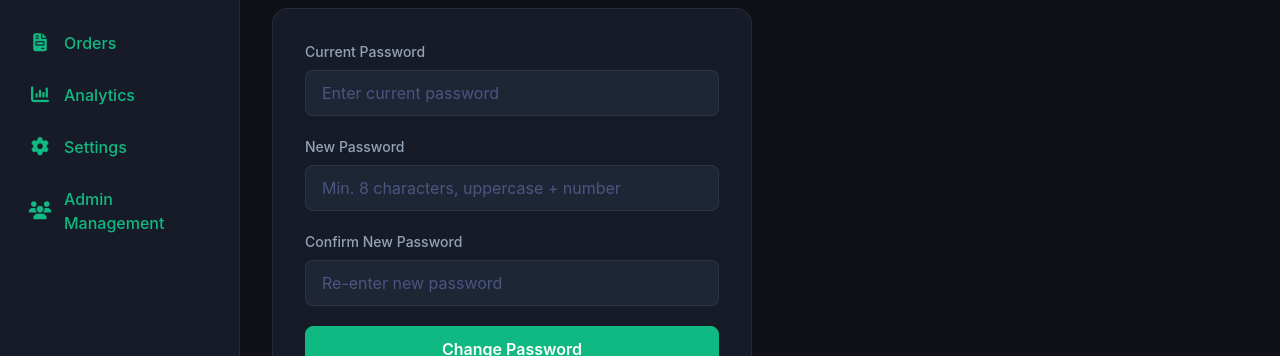
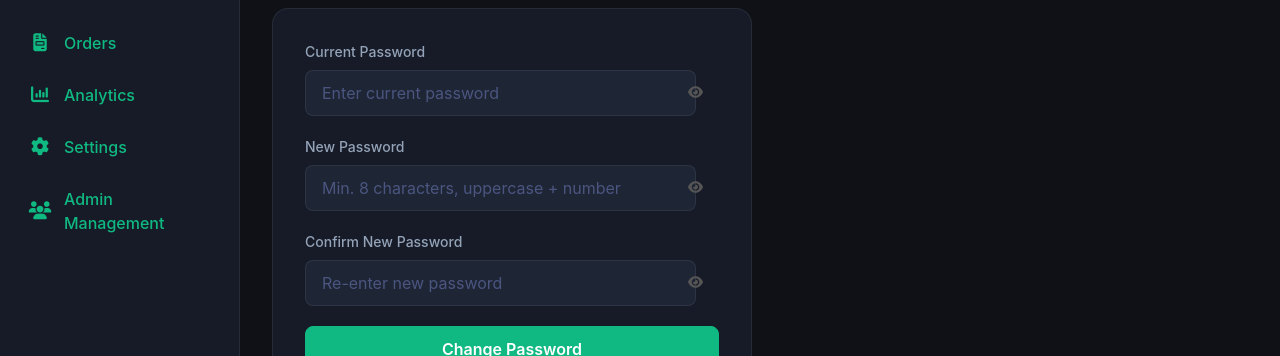
Before and after one commit to emmanuelryann/Food-Stuffs, a React (Vite) app: page /admin/change-password in a window 1280 px wide. Shown: the part 169-525 px from the top of the page. Built offline with nearby package versions, Linux system fonts and the light colour scheme; no server answers; sample sign-in values are in the browser's storage.

Commit message:
fix: issues 8, 10, and 12

```diff
--- a/src/components/admin/ChangePassword.jsx
+++ b/src/components/admin/ChangePassword.jsx
@@ -15,6 +15,9 @@ function ChangePassword() {
   });
   const [error, setError] = useState('');
   const [success, setSuccess] = useState('');
+  const [showCurrent, setShowCurrent] = useState(false);
+  const [showNew, setShowNew] = useState(false);
+  const [showConfirm, setShowConfirm] = useState(false);
 
   const mutation = useMutation({
     mutationFn: async (data) => {
@@ -79,9 +82,10 @@ function ChangePassword() {
 
           <div className="input-group">
             <label htmlFor="current-pwd">Current Password</label>
+            <div className="input-with-icon">
               <input
                 id="current-pwd"
-              type="password"
+                type={showCurrent ? 'text' : 'password'}
                 className="input"
                 placeholder="Enter current password"
                 value={form.currentPassword}
@@ -89,13 +93,23 @@ function ChangePassword() {
                 required
                 autoComplete="current-password"
               />
+              <button
+                type="button"
+                className="icon-btn"
+                onClick={() => setShowCurrent(!showCurrent)}
+                aria-label={showCurrent ? 'Hide password' : 'Show password'}
+              >
+                <i className={`fa-solid ${showCurrent ? 'fa-eye-slash' : 'fa-eye'}`}></i>
+              </button>
+            </div>
           </div>
 
           <div className="input-group">
             <label htmlFor="new-pwd">New Password</label>
+            <div className="input-with-icon">
               <input
                 id="new-pwd"
-              type="password"
+                type={showNew ? 'text' : 'password'}
                 className="input"
                 placeholder="Min. 8 characters, uppercase + number"
                 value={form.newPassword}
@@ -103,13 +117,23 @@ function ChangePassword() {
                 required
                 autoComplete="new-password"
               />
+              <button
+                type="button"
+                className="icon-btn"
+                onClick={() => setShowNew(!showNew)}
+                aria-label={showNew ? 'Hide password' : 'Show password'}
+              >
+                <i className={`fa-solid ${showNew ? 'fa-eye-slash' : 'fa-eye'}`}></i>
+              </button>
+            </div>
           </div>
 
           <div className="input-group">
             <label htmlFor="confirm-pwd">Confirm New Password</label>
+            <div className="input-with-icon">
               <input
                 id="confirm-pwd"
-              type="password"
+                type={showConfirm ? 'text' : 'password'}
                 className="input"
                 placeholder="Re-enter new password"
                 value={form.confirmPassword}
@@ -117,6 +141,15 @@ function ChangePassword() {
                 required
                 autoComplete="new-password"
               />
+              <button
+                type="button"
+                className="icon-btn"
+                onClick={() => setShowConfirm(!showConfirm)}
+                aria-label={showConfirm ? 'Hide password' : 'Show password'}
+              >
+                <i className={`fa-solid ${showConfirm ? 'fa-eye-slash' : 'fa-eye'}`}></i>
+              </button>
+            </div>
           </div>
 
           <button
--- a/src/components/admin/Dashboard.jsx
+++ b/src/components/admin/Dashboard.jsx
@@ -20,7 +20,13 @@ function Dashboard() {
     queryFn: () => fetchJsonWithAuth(`${API}/api/admin/analytics/click-insights`),
   });
 
+  const { data: settings } = useQuery({
+    queryKey: ['settings'],
+    queryFn: () => fetchJsonWithAuth(`${API}/api/settings`),
+  });
+
   const isLoading = loadingProducts || loadingOrders || loadingClicks;
+  const currency = settings?.currencySymbol || '$';
 
   const totalProducts = products?.length || 0;
   const pendingOrders = orders?.filter((o) => o.status === 'pending').length || 0;
@@ -84,7 +90,7 @@ function Dashboard() {
         <div className="stat-card">
           <div className="stat-icon"><i className="fa-solid fa-dollar-sign"></i></div>
           <div className="stat-label">Total Revenue</div>
-          <div className="stat-value">${totalRevenue.toFixed(2)}</div>
+          <div className="stat-value">{currency}{totalRevenue.toFixed(2)}</div>
           <div className="stat-sub">From completed sales</div>
         </div>
 
@@ -120,7 +126,7 @@ function Dashboard() {
                   <tr key={order.orderId}>
                     <td className="order-id-cell">{order.orderId}</td>
                     <td>{order.customerName || '—'}</td>
-                    <td>${order.totalAmount.toFixed(2)}</td>
+                    <td>{currency}{order.totalAmount.toFixed(2)}</td>
                     <td>
                       <span className={`badge ${getStatusBadge(order.status)}`}>
                         {order.status}
--- a/src/components/admin/Login.jsx
+++ b/src/components/admin/Login.jsx
@@ -10,6 +10,7 @@ const API = import.meta.env.VITE_API_URL || 'http://localhost:3000';
 function Login() {
   const [email, setEmail] = useState('');
   const [password, setPassword] = useState('');
+  const [showPassword, setShowPassword] = useState(false);
   const [error, setError] = useState('');
   const navigate = useNavigate();
 
@@ -73,16 +74,26 @@ function Login() {
 
             <div className="input-group">
               <label htmlFor="password">Password</label>
+              <div className="input-with-icon">
                 <input
                   id="password"
-                type="password"
+                  type={showPassword ? 'text' : 'password'}
                   className="input"
-                placeholder="Enter your password"
+                  placeholder="••••••••"
                   value={password}
                   onChange={(e) => setPassword(e.target.value)}
                   required
                   autoComplete="current-password"
                 />
+                <button
+                  type="button"
+                  className="icon-btn"
+                  onClick={() => setShowPassword(!showPassword)}
+                  aria-label={showPassword ? 'Hide password' : 'Show password'}
+                >
+                  <i className={`fa-solid ${showPassword ? 'fa-eye-slash' : 'fa-eye'}`}></i>
+                </button>
+              </div>
             </div>
 
             <button
--- a/src/components/admin/Orders.jsx
+++ b/src/components/admin/Orders.jsx
@@ -29,6 +29,13 @@ function Orders() {
       return data;
     },
   });
+
+  const { data: settings } = useQuery({
+    queryKey: ['settings'],
+    queryFn: () => fetchJsonWithAuth(`${API}/api/settings`),
+  });
+
+  const currency = settings?.currencySymbol || '$';
 
   const statusMutation = useMutation({
     mutationFn: async ({ id, status }) => {
@@ -197,7 +204,7 @@ function Orders() {
                   </td>
                   <td>{order.customerName || '—'}</td>
                   <td>{order.items.length} item(s)</td>
-                  <td className="price-cell">${order.totalAmount.toFixed(2)}</td>
+                  <td className="price-cell">{currency}{order.totalAmount.toFixed(2)}</td>
                   <td>
                     <div className="status-cell">
                       <span className={`status-dot ${order.status}`}></span>
@@ -253,16 +260,16 @@ function Orders() {
                           <tr key={i}>
                             <td>{item.name}</td>
                             <td>{item.quantity}</td>
-                            <td>${item.priceAtPurchase.toFixed(2)}</td>
-                            <td className="price-cell">${(item.quantity * item.priceAtPurchase).toFixed(2)}</td>
+                            <td>{currency}{item.priceAtPurchase.toFixed(2)}</td>
+                            <td className="price-cell">{currency}{(item.quantity * item.priceAtPurchase).toFixed(2)}</td>
                           </tr>
                         ))}
                       </tbody>
                     </table>
                   </div>
                   <div className="order-totals">
-                    <div className="detail-row"><span>Delivery Fee:</span><span>${order.deliveryFee.toFixed(2)}</span></div>
-                    <div className="detail-row total-row"><span>Total:</span><span>${order.totalAmount.toFixed(2)}</span></div>
+                    <div className="detail-row"><span>Delivery Fee:</span><span>{currency}{order.deliveryFee.toFixed(2)}</span></div>
+                    <div className="detail-row total-row"><span>Total:</span><span>{currency}{order.totalAmount.toFixed(2)}</span></div>
                   </div>
                 </div>
               );
--- a/src/components/admin/Products.jsx
+++ b/src/components/admin/Products.jsx
@@ -48,6 +48,13 @@ function Products() {
       return res.json();
     },
   });
+
+  const { data: settings } = useQuery({
+    queryKey: ['settings'],
+    queryFn: () => fetchJsonWithAuth(`${API}/api/settings`),
+  });
+
+  const currency = settings?.currencySymbol || '$';
 
   const uploadToImageKit = async (file) => {
     // Step 1: Get auth signature from backend
@@ -280,7 +287,7 @@ function Products() {
                     <div className="product-id">ID: {product.productId}</div>
                   </td>
                   <td>{product.category}</td>
-                  <td className="price-cell">${product.price.toFixed(2)}</td>
+                  <td className="price-cell">{currency}{product.price.toFixed(2)}</td>
                   <td>{product.countInStock}</td>
                   <td>
                     <span className={`badge ${product.isActive ? 'badge-success' : 'badge-danger'}`}>
@@ -339,7 +346,7 @@ function Products() {
                 </div>
 
                 <div className="input-group">
-                  <label htmlFor="prod-price">Price</label>
+                  <label htmlFor="prod-price">Price ({currency})</label>
                   <input
                     id="prod-price"
                     type="number"
--- a/src/styles/admin/admin.css
+++ b/src/styles/admin/admin.css
@@ -355,6 +355,38 @@ body:has(.layout) {
 .status-dot.pending { background-color: var(--color-warning); }
 .status-dot.completed { background-color: var(--color-success); }
 .status-dot.cancelled { background-color: var(--color-danger); }
+
+/* ============================================================
+   INPUT WITH ICON (Password Toggle)
+   ============================================================ */
+.input-with-icon {
+  position: relative;
+  display: flex;
+  align-items: center;
+}
+
+.input-with-icon .input {
+  padding-right: var(--space-10);
+}
+
+.icon-btn {
+  position: absolute;
+  right: var(--space-3);
+  background: none;
+  border: none;
+  color: var(--color-text-muted);
+  cursor: pointer;
+  padding: var(--space-1);
+  display: flex;
+  align-items: center;
+  justify-content: center;
+  transition: color var(--transition-base);
+  z-index: 2;
+}
+
+.icon-btn:hover {
+  color: var(--color-text-primary);
+}
 
 
 /* ============================================================
```
Also changed, not shown: src/components/admin/Analytics.jsx (+14 -5 lines). Lines whose indentation alone changed are shown as unchanged.
